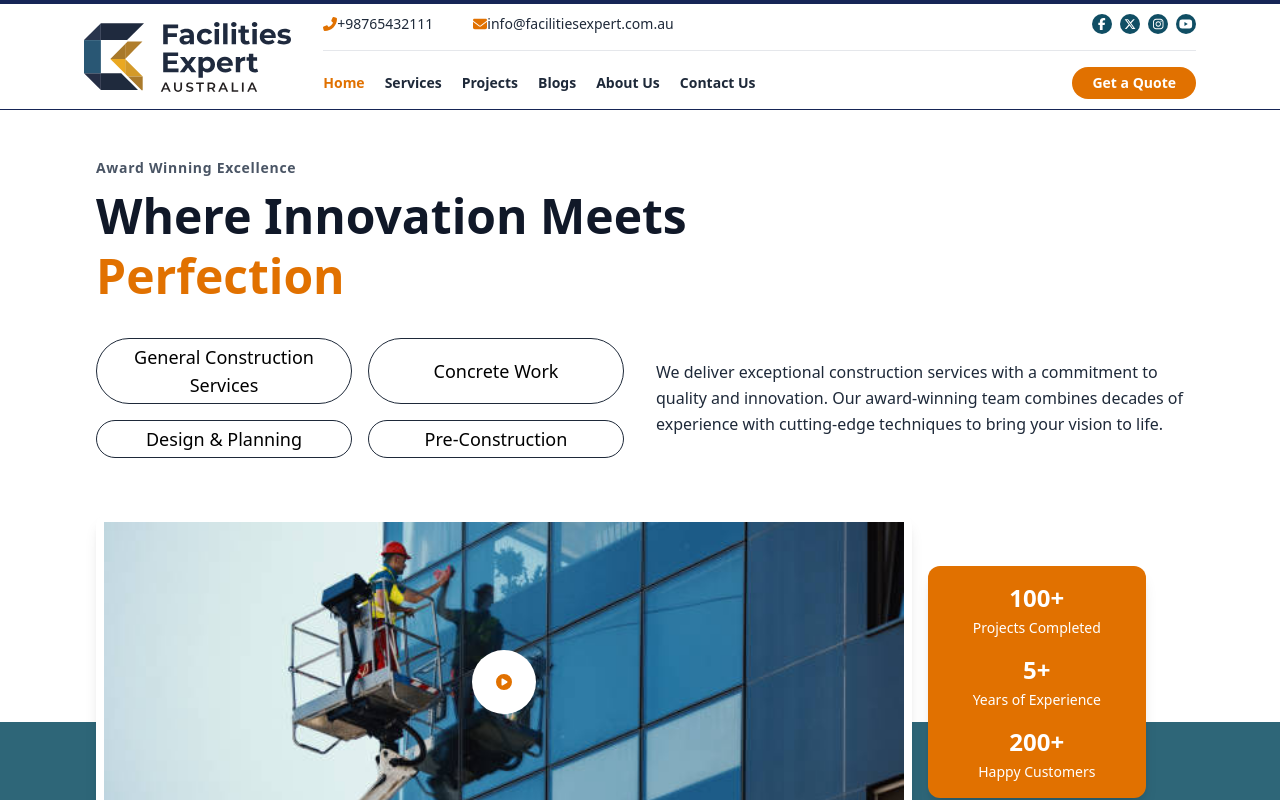
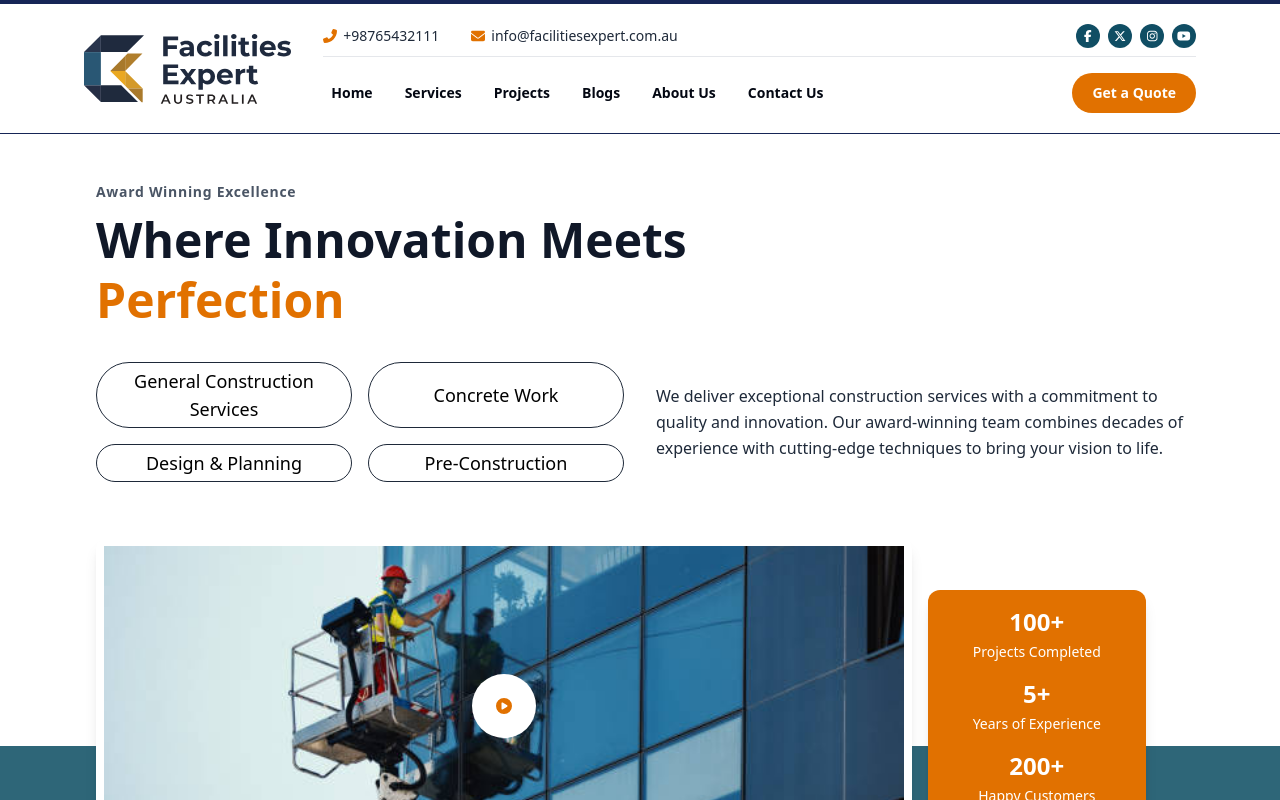
Before and after one commit to vzl-rbi/Facilities-experts, a React (Vite) app: page / in a window 1280 px wide. Shown: the top 800 px of the page. Built offline with nearby package versions, Linux system fonts and the light colour scheme.

Commit message:
Navbar updated and modified

```diff
--- a/src/components/layout/Footer.tsx
+++ b/src/components/layout/Footer.tsx
@@ -10,7 +10,7 @@ import logo from "/src/images/logo-vector.svg";
 
 const Footer = () => {
   return (
-    <footer className="bg-gray-900 text-white">
+    <footer id="contact-us" className="bg-gray-900 text-white">
       {/* Top Section */}
       <div className="container mx-auto px-4 py-8">
         <div className="flex flex-col md:flex-row justify-between items-center mb-8 pb-6 border-b border-white">
--- a/src/components/layout/Home.tsx
+++ b/src/components/layout/Home.tsx
@@ -4,7 +4,10 @@ import { faPlayCircle } from "@fortawesome/free-solid-svg-icons";
 
 const Home = () => {
   return (
-    <div className="max-w-6xl mx-auto px-4 sm:px-6 lg:px-8 py-12 relative">
+    <div
+      id="hero"
+      className="max-w-6xl mx-auto px-4 sm:px-6 lg:px-8 py-12 relative"
+    >
       {/* Header Section */}
       <div className="mb-8">
         <p className="text-sm font-bold text-gray-600 tracking-wider mb-2">
--- a/src/components/layout/Navbar.tsx
+++ b/src/components/layout/Navbar.tsx
@@ -1,98 +1,178 @@
-import { faPhoneAlt, faEnvelope, faBars, faTimes } from '@fortawesome/free-solid-svg-icons';
-import { faFacebookF, faXTwitter, faInstagram, faYoutube } from '@fortawesome/free-brands-svg-icons';
-import { FontAwesomeIcon } from '@fortawesome/react-fontawesome';
-import logo from '/src/images/logo-vector.svg';
-import { useState } from 'react';
-const Navbar = ()=>{
-  const [mobileMenuOpen, setMobileMenuOpen] = useState(false);
-  return(
-    <header className="bg-white border-t-4 border-blue-950 border-b py-2.5">
-        <div className="max-w-6xl mx-auto flex flex-wrap px-5">
+import {
+  faPhoneAlt,
+  faEnvelope,
+  faBars,
+  faTimes,
+} from "@fortawesome/free-solid-svg-icons";
+import {
+  faFacebookF,
+  faXTwitter,
+  faInstagram,
+  faYoutube,
+} from "@fortawesome/free-brands-svg-icons";
+import { FontAwesomeIcon } from "@fortawesome/react-fontawesome";
+import { useState, useEffect } from "react";
+
+const Navbar = () => {
+  const [mobileMenuOpen, setMobileMenuOpen] = useState<boolean>(false);
+  const [isScrolled, setIsScrolled] = useState<boolean>(false);
+
+  // Define navigation items with their labels and target section IDs
+  const navLinksData = [
+    { label: "Home", sectionId: "hero" }, // Assumes a section with id="hero" for the Home link
+    { label: "Services", sectionId: "services" },
+    { label: "Projects", sectionId: "projects" },
+    { label: "Blogs", sectionId: "blogs" },
+    { label: "About Us", sectionId: "about-us" },
+    { label: "Contact Us", sectionId: "contact-us" },
+  ];
+
+  const handleClickScroll = (sectionId: string): void => {
+    setMobileMenuOpen(false); // Close mobile menu when a link is clicked
+
+    setTimeout(() => {
+      const element = document.getElementById(sectionId);
+      if (element) {
+        const navbarElement = document.querySelector("header");
+        const navbarHeight = navbarElement?.offsetHeight || 0;
+
+        const elementPosition =
+          element.getBoundingClientRect().top + window.pageYOffset;
+        // Adjust offset to account for fixed navbar height and add some padding
+        const offsetPosition = elementPosition - navbarHeight - 20;
+
+        window.scrollTo({
+          top: offsetPosition,
+          behavior: "smooth",
+        });
+      } else {
+        // Optional: Log a warning if the element is not found, useful for debugging
+        console.warn(`Element with ID "${sectionId}" not found.`);
+      }
+    }, 100); // Small delay to ensure menu is closed before scrolling
+  };
+
+  useEffect(() => {
+    const handleScroll = (): void => {
+      setIsScrolled(window.scrollY > 20);
+    };
+
+    window.addEventListener("scroll", handleScroll);
+    return () => window.removeEventListener("scroll", handleScroll);
+  }, []);
+
+  // Determine color for mobile toggle button based on scroll and menu state
+  const mobileToggleColor =
+    isScrolled || mobileMenuOpen ? "text-gray-800" : "text-white";
+
+  return (
+    <header
+      className={`border-t-4 border-blue-950 border-b py-2.5 sticky top-0 left-0 w-full z-50 transition-all duration-300 ${
+        isScrolled ? "bg-white/95 shadow-md py-3" : "bg-transparent py-5"
+      }`}
+    >
+      <div
+        // Main container for navbar content
+        className="max-w-6xl mx-auto flex flex-wrap items-center justify-between px-5"
+      >
         <div className="flex items-center mr-8">
+          {" "}
+          {/* Logo */}
           <img
-              src={logo}
+            src="/src/images/logo-vector.svg" // Ensure this path is correct for your project
             alt="Facilities Expert Australia"
             className="h-[70px] max-md:h-12"
           />
         </div>
-          <button
-            className="md:hidden ml-auto p-2 text-gray-800"
+
+        <button // Mobile menu toggle button
+          className={`md:hidden ml-auto p-2 ${mobileToggleColor}`}
           onClick={() => setMobileMenuOpen(!mobileMenuOpen)}
+          aria-label="Toggle menu"
+          aria-expanded={mobileMenuOpen}
         >
           <FontAwesomeIcon icon={mobileMenuOpen ? faTimes : faBars} size="lg" />
         </button>
 
-          <div className={`${mobileMenuOpen ? 'block' : 'hidden'} md:flex flex-col flex-grow w-full md:w-auto`}>
-            <div className="flex justify-between items-center w-full mb-4 max-md:flex-wrap">
-              <div className="max-md:hidden md:flex items-center gap-10 text-sm text-gray-800">
+        {/* Container for navigation elements (contact, social, nav links, quote) */}
+        {/* This div is toggled on mobile and lays out content as a column on desktop (md:flex-col) */}
+        <div
+          className={`${
+            mobileMenuOpen ? "block w-full mt-4 md:mt-0" : "hidden" // Full width on mobile when open
+          } md:flex md:flex-col md:flex-grow md:w-auto md:items-stretch`} // md:items-stretch to make children take full width available in flex-col
+        >
+          {/* Top Row: Contact Info & Social Icons */}
+          <div className="flex flex-col md:flex-row justify-between items-center w-full mb-3 md:mb-2 max-md:gap-3">
+            {/* Contact Information */}
+            <div className="flex flex-col md:flex-row items-start md:items-center gap-y-2 md:gap-x-8 text-sm text-gray-800">
+              {/* For transparent header, text-gray-800 will be visible. Adjust if needed. */}
               <span>
-                  <FontAwesomeIcon icon={faPhoneAlt} className="text-amber-600" />
+                <FontAwesomeIcon
+                  icon={faPhoneAlt}
+                  className="text-amber-600 mr-1.5"
+                />
                 +98765432111
               </span>
               <span>
-                  <FontAwesomeIcon icon={faEnvelope} className="text-amber-600" />
+                <FontAwesomeIcon
+                  icon={faEnvelope}
+                  className="text-amber-600 mr-1.5"
+                />
                 info@facilitiesexpert.com.au
               </span>
             </div>
 
-              <div className="flex gap-2 max-md:ml-auto">
+            {/* Social Media Icons */}
+            <div className="flex gap-2 max-md:self-end">
+              {[faFacebookF, faXTwitter, faInstagram, faYoutube].map(
+                (icon, index) => (
                   <a
-                  href="#"
-                  className="bg-cyan-900 text-white w-5 h-5 flex items-center justify-center rounded-full text-xs hover:bg-gray-800"
+                    key={index}
+                    href="#" // Replace with actual social media links
+                    className="bg-cyan-900 text-white w-6 h-6 flex items-center justify-center rounded-full text-xs hover:bg-gray-700 transition-colors"
+                    aria-label={`Follow us on ${
+                      icon.iconName === "x-twitter"
+                        ? "X Twitter"
+                        : icon.iconName.replace(/-/g, " ")
+                    }`}
                   >
-                  <FontAwesomeIcon icon={faFacebookF} />
+                    <FontAwesomeIcon icon={icon} />
                   </a>
-                <a
-                  href="#"
-                  className="bg-cyan-900 text-white w-5 h-5 flex items-center justify-center rounded-full text-xs hover:bg-gray-800"
-                >
-                  <FontAwesomeIcon icon={faXTwitter} />
-                </a>
-                <a
-                  href="#"
-                  className="bg-cyan-900 text-white w-5 h-5 flex items-center justify-center rounded-full text-xs hover:bg-gray-800"
-                >
-                  <FontAwesomeIcon icon={faInstagram} />
-                </a>
-                <a
-                  href="#"
-                  className="bg-cyan-900 text-white w-5 h-5 flex items-center justify-center rounded-full text-xs hover:bg-gray-800"
-                >
-                  <FontAwesomeIcon icon={faYoutube} />
-                </a>
+                )
+              )}
             </div>
           </div>
 
-            <div className="flex justify-between items-center w-full border-t border-gray-200 pt-4 flex-col md:flex-row gap-4 md:gap-0">
-              <ul className="flex list-none gap-5 flex-col md:flex-row w-full md:w-auto">
-                <li className="cursor-pointer font-semibold text-sm text-amber-600 capitalize">
-                  Home
+          {/* Bottom Row: Navigation Links & Get a Quote Button */}
+          <div className="flex flex-col md:flex-row justify-between items-center w-full border-t border-gray-200 pt-3 md:pt-4 gap-3 md:gap-0">
+            <nav aria-label="Main navigation">
+              <ul className="flex list-none flex-col md:flex-row items-start md:items-center gap-y-2 md:gap-x-4 w-full md:w-auto">
+                {navLinksData.map((navItem) => (
+                  <li key={navItem.label} className="w-full md:w-auto">
+                    <button
+                      type="button"
+                      onClick={() => handleClickScroll(navItem.sectionId)}
+                      className={`block w-full md:w-auto text-left md:text-center px-2 py-2 rounded font-semibold text-sm capitalize transition-colors duration-300 hover:text-amber-600 focus:outline-none focus:ring-2 focus:ring-amber-500/50 ${
+                        isScrolled
+                          ? "text-gray-700" // Color for scrolled state
+                          : "text-gray-950" // Color for non-scrolled state (transparent header)
+                      }`}
+                    >
+                      {navItem.label}
+                    </button>
                   </li>
-                <li className="cursor-pointer font-semibold text-sm text-gray-800 hover:text-amber-600 capitalize transition-colors">
-                  Services
-                </li>
-                <li className="cursor-pointer font-semibold text-sm text-gray-800 hover:text-amber-600 capitalize transition-colors">
-                  Projects
-                </li>
-                <li className="cursor-pointer font-semibold text-sm text-gray-800 hover:text-amber-600 capitalize transition-colors">
-                  Blogs
-                </li>
-                <li className="cursor-pointer font-semibold text-sm text-gray-800 hover:text-amber-600 capitalize transition-colors">
-                  About Us
-                </li>
-                <li className="cursor-pointer font-semibold text-sm text-gray-800 hover:text-amber-600 capitalize transition-colors">
-                  Contact Us
-                </li>
+                ))}
               </ul>
+            </nav>
 
-              <button className="bg-amber-600 text-white font-bold text-sm px-5 py-1.5 rounded-full hover:bg-amber-700 transition-colors w-full md:w-auto">
+            <button className="bg-amber-600 text-white font-bold text-sm px-5 py-2.5 rounded-full hover:bg-amber-700 transition-colors w-full md:w-auto md:ml-4">
               Get a Quote
             </button>
           </div>
         </div>
       </div>
     </header>
-  )
+  );
+};
 
-}
 export default Navbar;
--- a/src/components/sections/BlogNews.tsx
+++ b/src/components/sections/BlogNews.tsx
@@ -53,7 +53,7 @@ const BlogNews = () => {
   };
 
   return (
-    <section className="py-12 bg-white sm:py-16 lg:py-20">
+    <section id="blogs" className="py-12 bg-white sm:py-16 lg:py-20">
       <div className="container mx-auto px-4 sm:px-6 lg:px-8">
         {/* Section Header */}
         <div className="text-center sm:text-left">
--- a/src/components/sections/Services.tsx
+++ b/src/components/sections/Services.tsx
@@ -1,31 +1,37 @@
 import { FontAwesomeIcon } from "@fortawesome/react-fontawesome";
 import { faArrowRight } from "@fortawesome/free-solid-svg-icons";
-import businessDoors from "/src/images/business-doors.webp";
 
-const services = [
+interface Service {
+  id: number;
+  img: string;
+  title: string;
+  description: string;
+}
+
+const Services = () => {
+  const services: Service[] = [
     {
       id: 1,
-    img: businessDoors,
+      img: "/src/images/business-doors.webp",
       title: "Residential Doors",
       description: "High-quality residential door solutions for your home.",
     },
     {
       id: 2,
-    img: businessDoors,
+      img: "/src/images/business-doors.webp",
       title: "Commercial Doors",
       description: "Durable and secure doors for business establishments.",
     },
     {
       id: 3,
-    img: businessDoors,
+      img: "/src/images/business-doors.webp",
       title: "Custom Doors",
       description: "Tailored door solutions to match your specific needs.",
     },
   ];
 
-const Services = () => {
   return (
-    <section className="bg-gray-200 py-12">
+    <section id="services" className="bg-gray-200 py-12 mt-20">
       {/* Section Header */}
       <div className="text-center mb-12">
         <p className="text-sm font-bold text-slate-950">
@@ -46,14 +52,13 @@ const Services = () => {
                 clipPath: "polygon(90px 0, 100% 0, 100% 100%, 0 100%, 0 90px)",
               }}
             >
-              {/* Image Container */}
               <div className="relative h-60">
                 <img
                   className="w-full h-full object-cover"
                   src={service.img}
                   alt={service.title}
+                  loading="lazy"
                 />
-                {/* Home Icon Circle */}
                 <div className="absolute bottom-0 left-0 mb-[-20px] ml-[20px] w-12 h-12 bg-slate-900 rounded-full flex items-center justify-center shadow-lg">
                   <svg
                     xmlns="http://www.w3.org/2000/svg"
@@ -72,7 +77,6 @@ const Services = () => {
                 </div>
               </div>
 
-              {/* Text Content */}
               <div className="p-6">
                 <h2 className="text-xl font-semibold text-gray-800 mb-2">
                   {service.title}
@@ -89,6 +93,7 @@ const Services = () => {
           ))}
         </div>
       </div>
+
       <div className="flex items-center justify-center mt-4">
         <div className="flex items-center gap-2">
           <a
--- a/src/pages/About.tsx
+++ b/src/pages/About.tsx
@@ -4,7 +4,7 @@ import handshake from "/src/images/handshake.jpg";
 
 const About = () => {
   return (
-    <div className="mx-auto px-4 sm:px-6 lg:px-8 max-w-7xl">
+    <div id="projects" className="mx-auto px-4 sm:px-6 lg:px-8 max-w-7xl">
       {" "}
       {/* Added container with responsive padding */}
       <div className="flex flex-col mt-8 mb-8">
--- a/src/pages/ChooseUs.tsx
+++ b/src/pages/ChooseUs.tsx
@@ -42,7 +42,7 @@ const features = [
 
 const ChooseUs = () => {
   return (
-    <div className="bg-white">
+    <div id="about-us" className="bg-white">
       {/* Top Section */}
       <section className="px-4 sm:px-6 lg:px-8 pt-10">
         <div className="max-w-7xl mx-auto">
```
Lines whose indentation alone changed are shown as unchanged.
